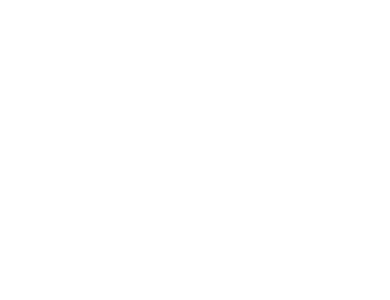
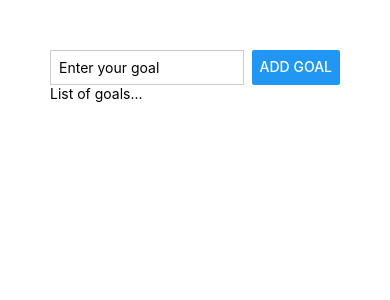
Before and after one commit to Ihsanullah-Yasar/RNPractice, a React Native app: screen / in a window 390 px wide. Shown: the top 300 px of the page. Built offline with nearby package versions, Linux system fonts and the light colour scheme.

Commit message:
text input used in goals app

```diff
--- a/App.js
+++ b/App.js
@@ -1,14 +1,34 @@
 import { StatusBar } from 'expo-status-bar';
-import { StyleSheet, Text, View,Button } from 'react-native';
+import { StyleSheet, Text,TextInput, View,Button } from 'react-native';
 
 export default function App() {
   return (
-    <View style={styles.container}>
-
+    <View style={styles.appContainer}>
+      <View style={styles.inputContainer}>
+      <TextInput placeholder='Enter your goal' style={styles.textInput} />
+      <Button title='Add Goal' />
+      </View>
+      <View>
+      <Text>List of goals...</Text>
+      </View>
     </View>
   );
 }
 
 const styles = StyleSheet.create({
+  appContainer:{
+    padding:50,
+  },
+  inputContainer: {
+    flexDirection:'row',
+    justifyContent:'space-between',
 
+  },
+  textInput: {
+    borderWidth:1,
+    borderColor:'#cccccc',
+    width:'80%',
+    marginRight:8,
+    padding:8,
+  }
 });
```
